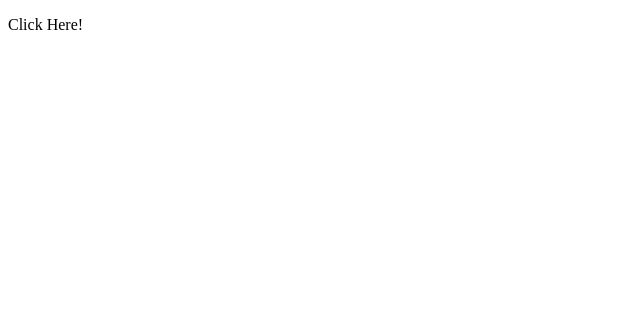
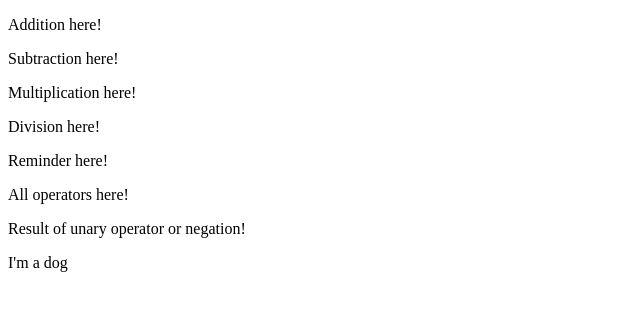
Before and after one commit to bohumil-kolouch/Math_operations, a plain HTML site: page index.html in a window 1280 px wide. Shown: the whole page, without its empty margins (0-640 px from the left). Drawn offline with Linux system fonts and the light colour scheme.

Commit message:
Adding more operators

```diff
--- a/JS/main.js
+++ b/JS/main.js
@@ -1,4 +1,40 @@
 function addition_Function()    {
-    var addition = 5 + 5;
-    document.getElementById("Math").innerHTML = "5 + 5 = " + addition;
+    var addition = 5 + 2;
+    document.getElementById("Math_a").innerHTML = "5 + 2 = " + addition;
 }
+
+function subtraction_Function()    {
+    var subtraction = 5 - 2;
+    document.getElementById("Math_s").innerHTML = "5 - 2 = " + subtraction;
+}
+
+function multiplication_Function()    {
+    var multiplication = 5 * 2;
+    document.getElementById("Math_m").innerHTML = "5 * 2 = " + multiplication;
+}
+
+function division_Function()    {
+    var division = 5 / 2;
+    document.getElementById("Math_d").innerHTML = "5 / 2 = " + division;
+}
+
+function modulus_Function()    {
+    var reminder = 5 % 2;
+    document.getElementById("modulus").innerHTML = "5 % 2 = " + reminder;
+}
+
+function all_Math_Function() {
+    var simple_Math = (5 + 2) + (5 - 2) - (5 * 2) * (5 / 2);
+    document.getElementById("all_Math_Function").innerHTML = "(5 + 2) + (5 - 2) - (5 * 2) * (5 / 2) = " + simple_Math;
+}
+
+function negation_Operator() {
+    var x = 10;
+    document.getElementById("negation").innerHTML = -x;
+}
+
+function increment_Operator() {
+    var x = 5;
+    x++;
+    document.getElementById("increment").innerHTML = "Incremented value of 5 is: " + x;
+}
--- a/index.html
+++ b/index.html
@@ -7,7 +7,15 @@
     <script src="JS/main.js"></script> <!-- Link to your JavaScript file -->
 </head>
 <body>
-    <!-- This is a simple HTML page to demonstrate string concatenation -->
-    <p id="Math" onclick ="addition_Function()">Click Here!</p>
+    <!-- This is a simple HTML page to demonstrate math operations with numbers 5, 2 -->
+    <p id="Math_a" onclick ="addition_Function()">Addition here!</p>
+    <p id="Math_s" onclick ="subtraction_Function()">Subtraction here!</p>
+    <p id="Math_m" onclick ="multiplication_Function()">Multiplication here!</p>
+    <p id="Math_d" onclick ="division_Function()">Division here!</p>
+    <p id="modulus" onclick ="modulus_Function()">Reminder here!</p>
+    <p id="all_Math_Function" onclick ="all_Math_Function()">All operators here!</p>
+    <p id="negation" onclick ="negation_Operator()">Result of unary operator or negation!</p>
+    <p id="increment" onclick ="increment_Operator()"></p>
+    <p> I'm a dog</p>
 </body>
 </html>
```
